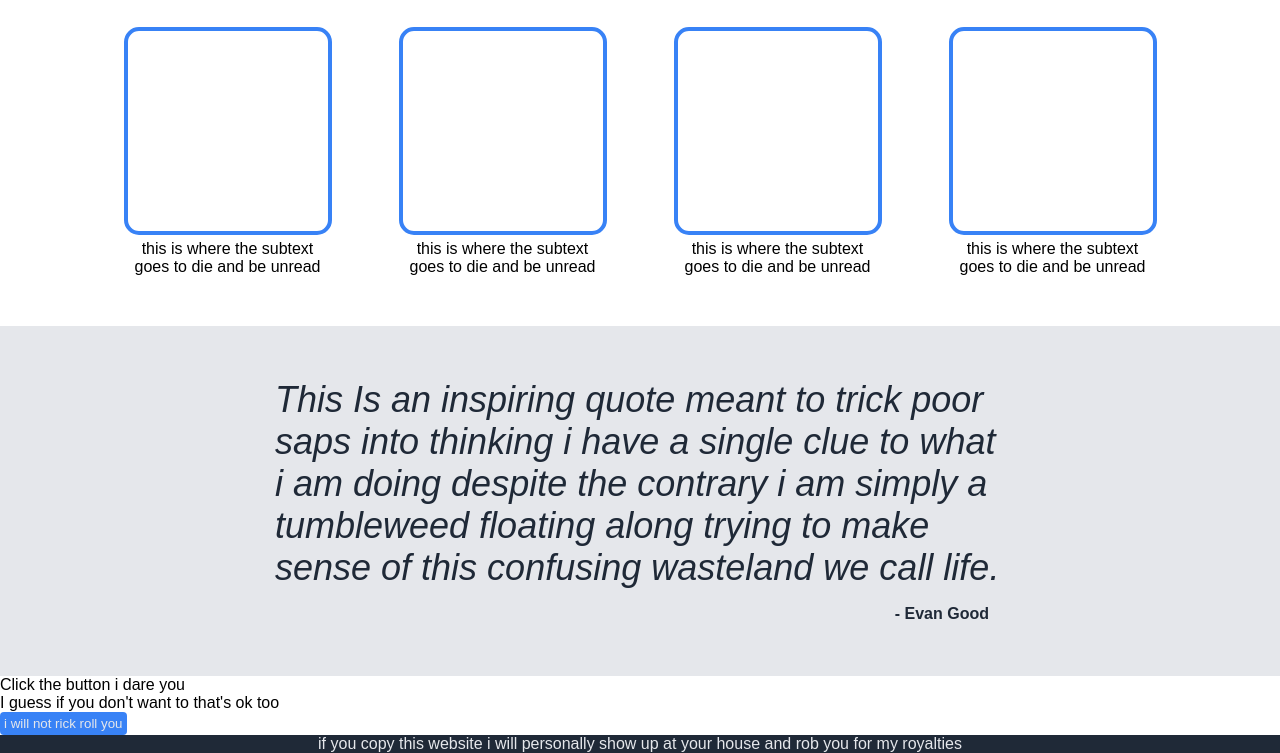
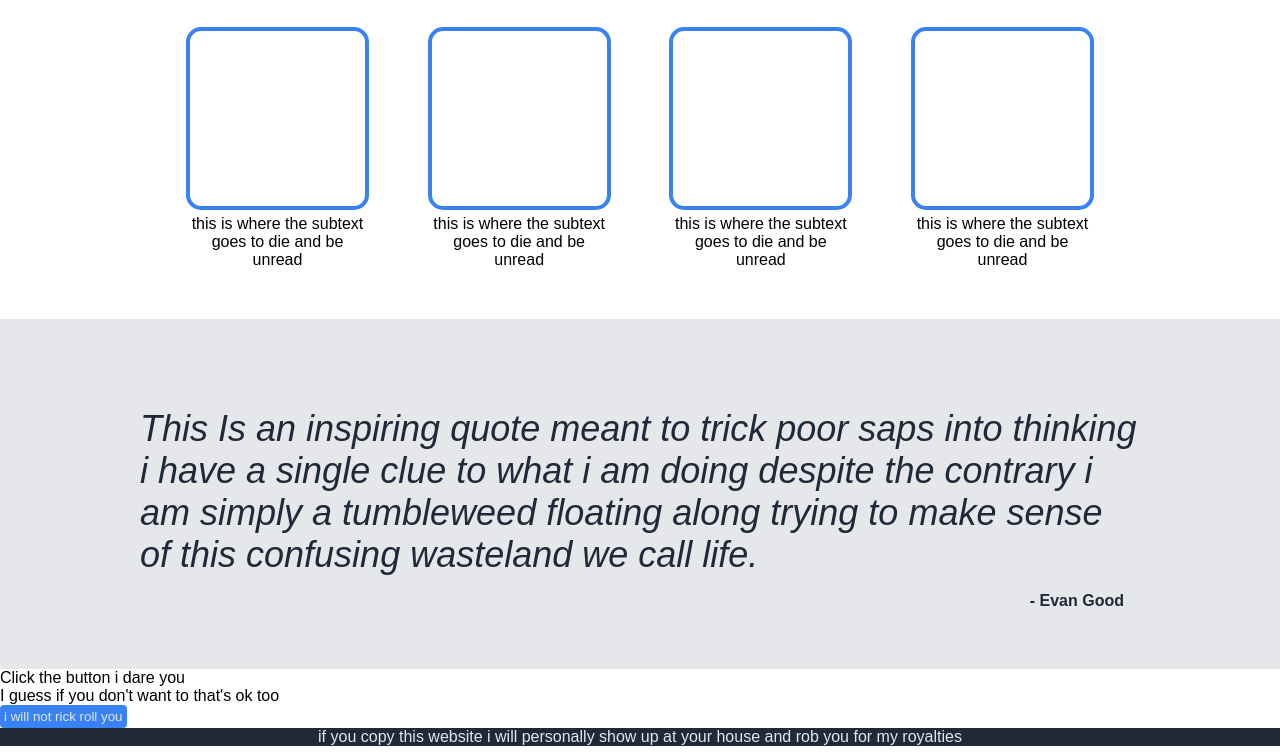
Before and after one commit to Goodevan02/product-landing-page-project, a plain HTML site: page index.html in a window 1280 px wide. Shown: the part 632-1385 px from the top of the page. Drawn offline with Linux system fonts and the light colour scheme.

Commit message:
polish slice 2

```diff
--- a/styles.css
+++ b/styles.css
@@ -143,9 +143,10 @@ button{
 }
 
 .h-flex-container {
+    flex-shrink: 1;
     display: flex;
-    justify-content: center;
-    gap: 75px;
+    width: 900px;
+    justify-content: space-between;
     margin-bottom: 50px;
 }
 
@@ -153,7 +154,7 @@ button{
     display: flex;
     flex-direction: column;
     align-items: center;
-    width: 200px;
+    width: 175px;
     text-align: center;
 }
 
@@ -161,8 +162,8 @@ button{
     border: 4px solid #3882f6;
     margin-bottom: 5px;
     border-radius: 15px;
-    width: 200px;
-    height: 200px;
+    width: 175px;
+    height: 175px;
 }
 
 /* slice 3 styles */
@@ -174,9 +175,10 @@ button{
     flex-basis: 350px;
 }
 .quote-container{
+    margin-top: 30px;
     display: flex;
     flex-direction: column;
-    width: 730px;
+    width: 1000px;
 }
 .quote{
     font-size: 36px;
@@ -195,6 +197,7 @@ button{
 
 
 
+
 /* footer */
 .footer{
     display: flex;
```
